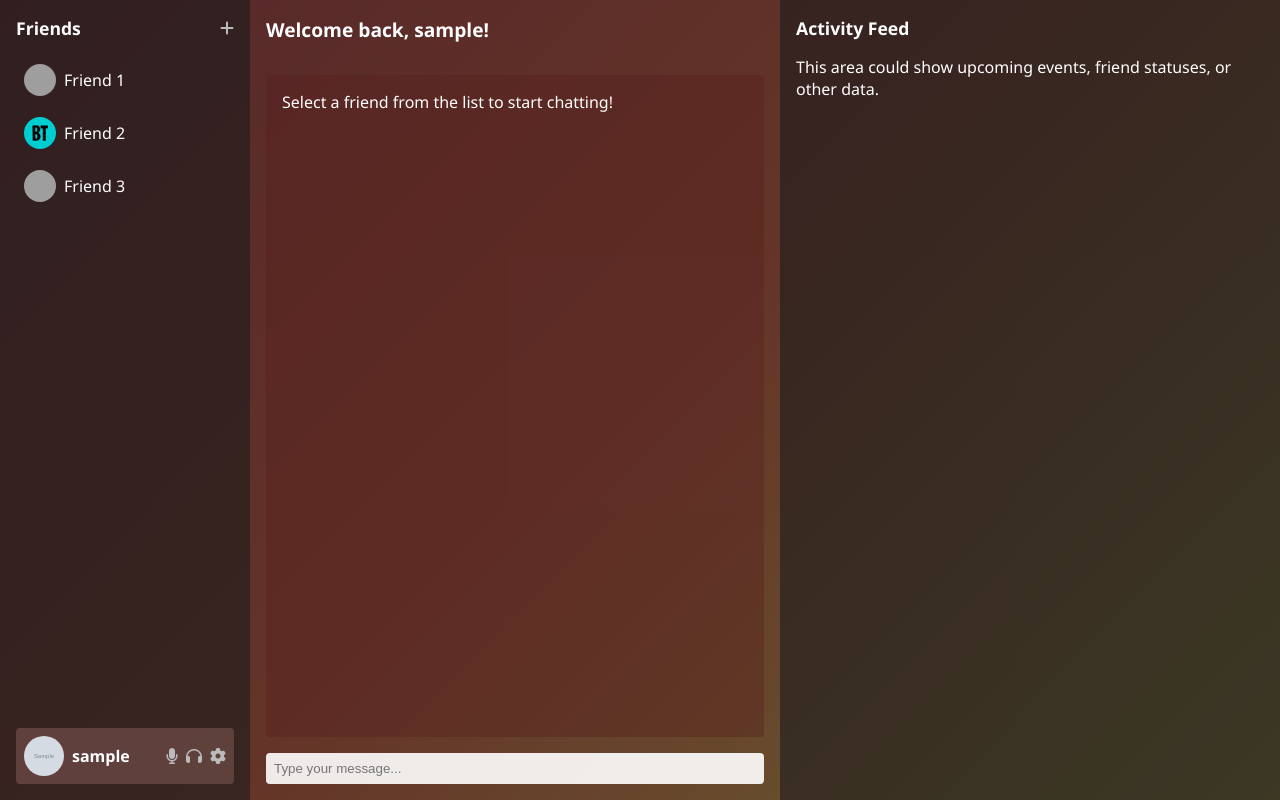
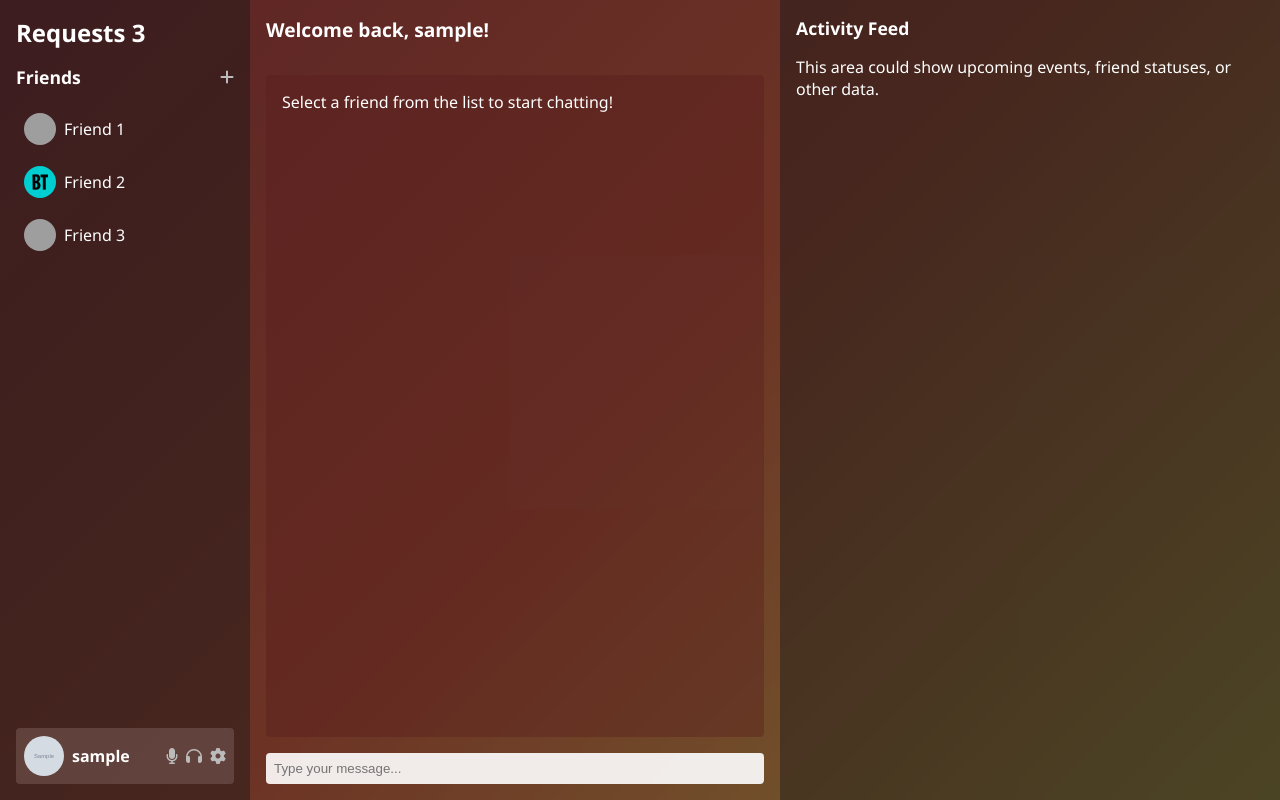
Before and after one commit to davidvillon04/blinktalk, a Flask app: page /user_home in a window 1280 px wide. Run offline with Flask 3, Linux system fonts and the light colour scheme; the visitor is signed in with stand-in values (Sample User, id 1); tables that the repository leaves empty or names only in its code hold one stand-in row (values such as "Sample post"); grey boxes marked "Sample" are stand-in pictures; grey boxes are pictures that could not be loaded.

Commit message:
Added friend requests

```diff
--- a/backend/static/css/styles.css
+++ b/backend/static/css/styles.css
@@ -317,7 +317,7 @@ meter::-moz-meter-bar {
     display: flex;
     flex-direction: column;
     width: 250px;
-    background-color: rgba(32, 34, 37, 0.8);
+    background-color: rgba(32, 34, 37, 0.685);
     padding: 1rem;
     overflow-y: auto;
 }
@@ -416,7 +416,7 @@ meter::-moz-meter-bar {
     flex: 1;
     display: flex;
     flex-direction: column;
-    background-color: rgba(54, 57, 63, 0.534);
+    background-color: rgba(54, 57, 63, 0.452);
     padding: 1rem;
 }
 .chat-header {
@@ -448,7 +448,7 @@ meter::-moz-meter-bar {
 /* Right Column: Activity Feed */
 .activity-column {
     width: 500px;
-    background-color: rgba(32, 34, 37, 0.8);
+    background-color: rgba(32, 34, 37, 0.685);
     padding: 1rem;
     overflow-y: auto;
 }
--- a/backend/static/js/user_home.js
+++ b/backend/static/js/user_home.js
@@ -1,23 +1,15 @@
 // user_home.js
 
-// 1. Switch to "Add Friend" UI in the center column
+// 1. Open Add Friend UI (already implemented)
 function openAddFriend() {
-   // Grab the mainContent area (the center column) and replace it with Add Friend UI
    const mainContent = document.getElementById("mainContent");
-
    mainContent.innerHTML = `
       <div class="add-friend-container">
         <div class="add-friend-box">
           <h2>Add Friend</h2>
           <p>You can add friends by their username.</p>
-
           <div class="add-friend-input">
-            <input
-              type="text"
-              id="addFriendInput"
-              placeholder="Enter a username..."
-              oninput="onFriendSearchInput()"
-            />
+            <input type="text" id="addFriendInput" placeholder="Enter a username..." oninput="onFriendSearchInput()">
             <button class="add-friend-button" onclick="sendFriendRequest()">Send Request</button>
             <div id="autocompleteDropdown" class="autocomplete-dropdown" style="display: none;"></div>
           </div>
@@ -26,7 +18,46 @@ function openAddFriend() {
     `;
 }
 
-// 2. Listen for input changes to show up to 50 matching users
+// 2. Open Requests UI
+function openRequests() {
+   // Simulated friend requests (in a real app, fetch from your server)
+   const friendRequests = ["Alice", "Flamer", "Zoe"];
+   friendRequests.sort(); // Sort alphabetically
+
+   let html = '<div class="requests-container">';
+   html += "<h2>Friend Requests</h2>";
+
+   if (friendRequests.length === 0) {
+      html += "<p>No pending friend requests.</p>";
+   } else {
+      friendRequests.forEach((request) => {
+         html += `
+          <div class="request-item">
+            <span>${request}</span>
+            <button class="accept-btn" onclick="acceptRequest('${request}')"><i class="fa fa-check" style="color: green;"></i></button>
+            <button class="decline-btn" onclick="declineRequest('${request}')"><i class="fa fa-times" style="color: red;"></i></button>
+          </div>
+        `;
+      });
+   }
+   html += "</div>";
+   document.getElementById("mainContent").innerHTML = html;
+}
+
+// 3. Accept and Decline Functions (simulated)
+function acceptRequest(requestName) {
+   alert("Accepted friend request from " + requestName);
+   // In production, send an AJAX call to update the server, then refresh the Requests view.
+   openRequests();
+}
+
+function declineRequest(requestName) {
+   alert("Declined friend request from " + requestName);
+   // In production, send an AJAX call to update the server, then refresh the Requests view.
+   openRequests();
+}
+
+// 4. Friend search functions (existing)
 function onFriendSearchInput() {
    const inputVal = document.getElementById("addFriendInput").value.trim();
    const dropdown = document.getElementById("autocompleteDropdown");
@@ -37,7 +68,7 @@ function onFriendSearchInput() {
       return;
    }
 
-   // Simulate an AJAX call to fetch matching users. For now, we'll just do a placeholder.
+   // Simulate an AJAX call to fetch matching users.
    const matchingUsers = simulateUserSearch(inputVal);
 
    if (matchingUsers.length === 0) {
@@ -46,7 +77,6 @@ function onFriendSearchInput() {
       return;
    }
 
-   // Build the dropdown items
    let html = "";
    matchingUsers.forEach((user) => {
       html += `<div class="autocomplete-item" onclick="selectUsername('${user}')">${user}</div>`;
@@ -55,14 +85,7 @@ function onFriendSearchInput() {
    dropdown.style.display = "block";
 }
 
-// 3. Simulate user search. Return up to 50 usernames starting with the query.
 function simulateUserSearch(query) {
-   // In real code, you'd fetch from your server, e.g.:
-   // return fetch(`/search_users?query=${encodeURIComponent(query)}`)
-   //   .then(resp => resp.json())
-   //   .then(data => data.slice(0, 50));
-
-   // For now, let's just have a placeholder array:
    const allUsers = [
       "FlamerEatsFeet",
       "FlameLord",
@@ -75,37 +98,31 @@ function simulateUserSearch(query) {
       "David",
       "Narwhals",
       "Frozone",
-      // ... etc. (imagine a large list)
+      // ... imagine a larger list here
    ];
-
-   // Filter by starting letters, limit to 50
    return allUsers.filter((u) => u.toLowerCase().startsWith(query.toLowerCase())).slice(0, 50);
 }
 
-// 4. When user clicks a dropdown item, fill the input
 function selectUsername(username) {
    document.getElementById("addFriendInput").value = username;
    document.getElementById("autocompleteDropdown").style.display = "none";
 }
 
-// 5. Send Friend Request (placeholder)
 function sendFriendRequest() {
    const friendName = document.getElementById("addFriendInput").value.trim();
    if (!friendName) {
       alert("Please enter a username to send a friend request.");
       return;
    }
-   // In production, you'd do an AJAX POST to /send_friend_request, etc.
    alert(`Friend request sent to: ${friendName}`);
 }
 
-// 6. The original openChat function
+// 5. Open Chat (existing)
 function openChat(friendName) {
    const chatContent = document.getElementById("chatContent");
    if (!chatContent) return;
-
    chatContent.innerHTML = `
-      <p><strong>Chat with ${friendName}</strong></p>
-      <p>(Here you can load or display chat messages with ${friendName}...)</p>
-    `;
+        <p><strong>Chat with ${friendName}</strong></p>
+        <p>(Here you can load or display chat messages with ${friendName}...)</p>
+      `;
 }
--- a/backend/templates/user_home.html
+++ b/backend/templates/user_home.html
@@ -1,11 +1,18 @@
 {% extends "base.html" %} {% block content %}
 <div class="app-container">
-   <!-- Left Column: Friends List + User Profile -->
+   <!-- Left Column: Requests, Friends List & User Profile -->
    <div class="friends-column">
+      <!-- Requests Header -->
+      <div class="requests-header" onclick="openRequests()" style="cursor: pointer">
+         <h2>Requests <span class="request-count" id="requestCount">3</span></h2>
+      </div>
+
+      <!-- Friends Header with Plus Icon -->
       <div class="friends-header">
          <h2>Friends</h2>
          <i class="fa-solid fa-plus" title="Add Friend" onclick="openAddFriend()"></i>
       </div>
+
       <ul class="friend-list">
          {% set friends = [ {'name': 'Friend 1', 'profile_pic': '/static/profile_pics/friend1.png'},
          {'name': 'Friend 2', 'profile_pic': None}, {'name': 'Friend 3', 'profile_pic':
@@ -20,7 +27,8 @@
          </li>
          {% endfor %}
       </ul>
-      <!-- Bottom user profile box -->
+
+      <!-- Bottom User Profile Box -->
       <div class="user-profile">
          <img
             class="user-avatar"
@@ -38,8 +46,9 @@
       </div>
    </div>
 
-   <!-- Center Column: Chat (or Add Friend) -->
+   <!-- Center Column: Chat or Requests UI -->
    <div class="chat-column" id="mainContent">
+      <!-- Default Chat UI -->
       <div class="chat-header">
          <h2>Welcome back, {{ username or 'User' }}!</h2>
       </div>
@@ -58,6 +67,6 @@
    </div>
 </div>
 
-<!-- Reference the external JavaScript file for user_home functionality -->
+<!-- Reference external JavaScript file for user_home functionality -->
 <script src="{{ url_for('static', filename='js/user_home.js') }}"></script>
 {% endblock %}
```
